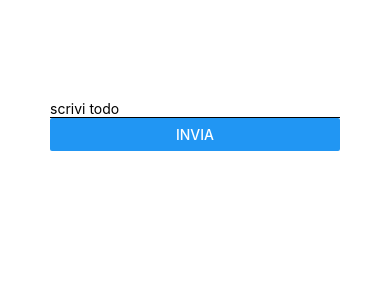
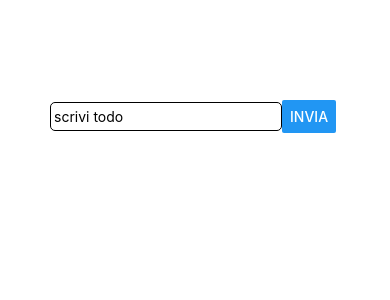
Before and after one commit to AndreaTom98/TodoApp_ReactNative_Universapp, a React Native app: screen / in a window 390 px wide. Shown: the top 300 px of the page. Built offline with nearby package versions, Linux system fonts and the light colour scheme.

Commit message:
sezione 2 parte 4

```diff
--- a/App.js
+++ b/App.js
@@ -4,9 +4,9 @@ import { StyleSheet, Text, View, TextInput, Button } from 'react-native';
 export default function App() {
   return (
     <View>
-      <View style={{padding: 50, marginTop: 50}}>
+      <View style={{padding: 50, marginTop: 50, flexDirection: 'row', alignItems: 'center'}}>
         {/* Input */}
-        <TextInput placeholder="scrivi todo" style={{borderBottomWidth: 1}} />
+        <TextInput placeholder="scrivi todo" style={styles.Input} />
         <Button title="invia" onPress={() => {}} />
       </View>
       <View>
@@ -21,7 +21,11 @@ export default function App() {
 }
 
 const styles = StyleSheet.create({
-  container: {
-    padding: 50,
+  Input: {
+    width: '80%',
+    borderWidth: 1,
+    borderRadius: 5,
+    paddingVertical: 5,
+    paddingLeft: 3,
   }
 });
```
